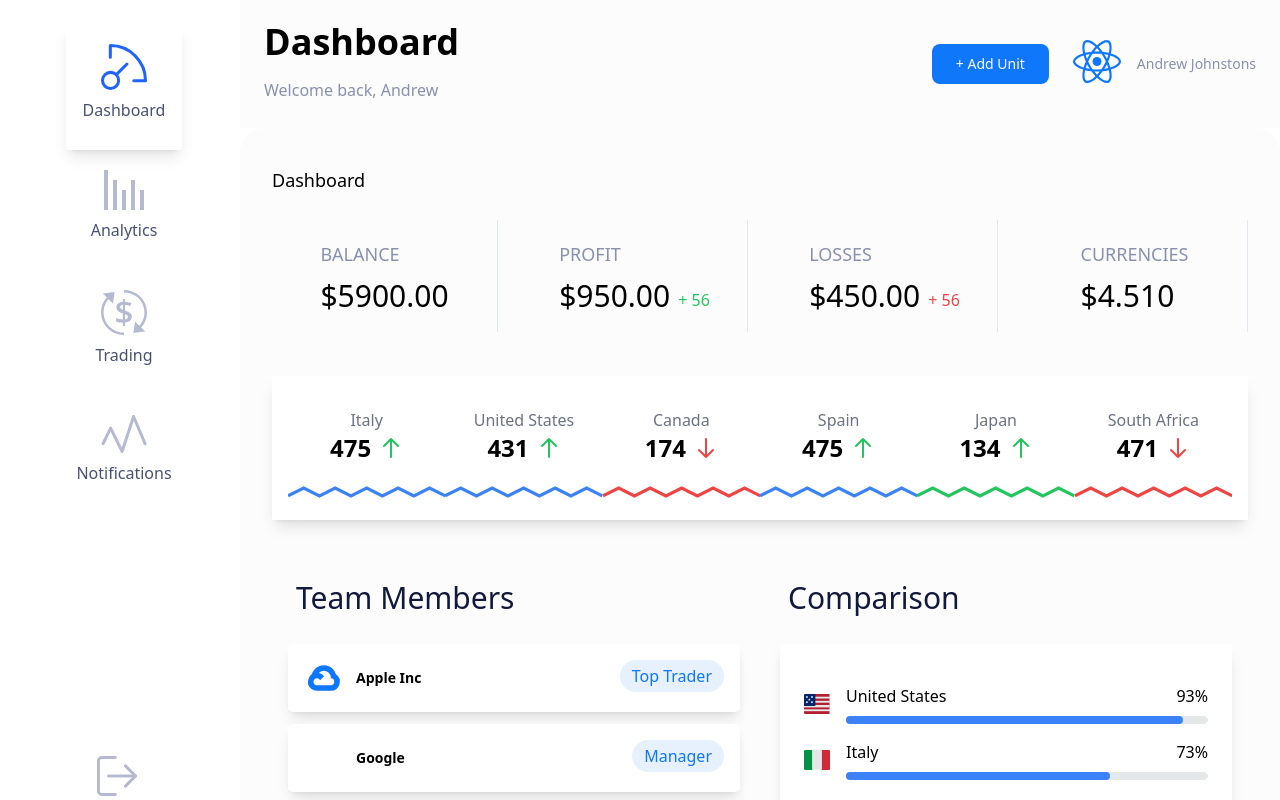
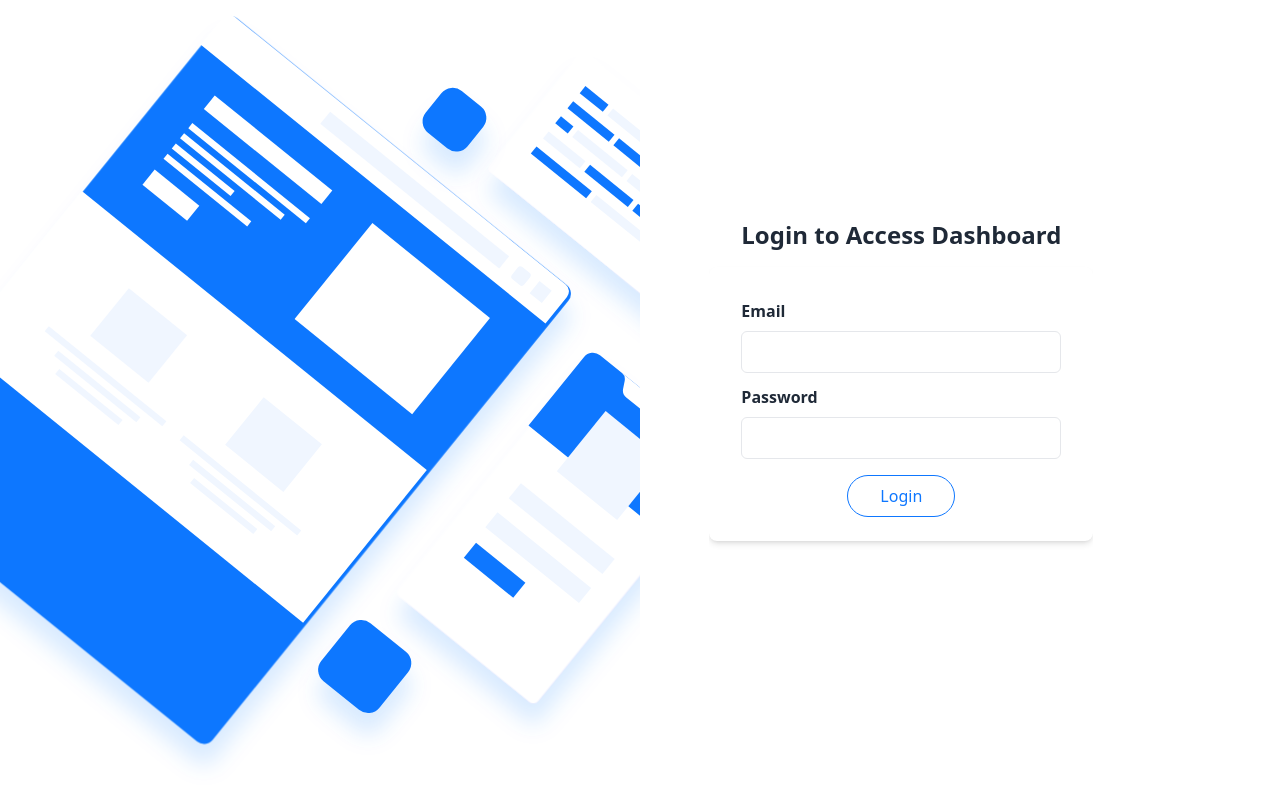
Before and after one commit to ankit-dot/assignment, a Vue app: page /login in a window 1280 px wide. Built offline with nearby package versions, Linux system fonts and the light colour scheme.

Commit message:
login page added and also form validation inclided in project

```diff
--- a/package.json
+++ b/package.json
@@ -9,9 +9,12 @@
     "preview": "vite preview"
   },
   "dependencies": {
+    "@vuelidate/core": "^2.0.3",
+    "@vuelidate/validators": "^2.0.4",
     "@vueuse/core": "^10.11.0",
     "flag-icon-css": "^4.1.7",
-    "vue": "^3.4.29"
+    "vue": "^3.4.29",
+    "vue-router": "^4.4.0"
   },
   "devDependencies": {
     "@vitejs/plugin-vue": "^5.0.5",
--- a/src/App.vue
+++ b/src/App.vue
@@ -1,12 +1,9 @@
+<template>
+  <router-view></router-view>
+</template>
+
 <script setup>
-import DashBoardPage from './pages/DashBoardPage.vue';
-import HomePage from './pages/HomePage.vue';
 </script>
 
-<template>
-  <DashBoardPage />
-</template>
-
 <style scoped>
-
 </style>
--- a/src/components/home_components/AboutComponent.vue
+++ b/src/components/home_components/AboutComponent.vue
@@ -31,8 +31,10 @@
             </p>
 
             <button
+
               class="nav-button w-[180px] flex text-[#0E77FF]  items-center justify-center rounded-full border-2 border-[#0E77FF] bg-transparent  px-7 py-2.5 text-lg   ring-[#0E77FF] ring-offset-3   active:ring-1"
             >
+             <router-link to = "/login" class = "flex items-center justify-center">
               <span class = "text-b">Get Started</span>
               <svg
                 stroke="currentColor"
@@ -49,6 +51,7 @@
                   d="M1 8a.5.5 0 0 1 .5-.5h11.793l-3.147-3.146a.5.5 0 0 1 .708-.708l4 4a.5.5 0 0 1 0 .708l-4 4a.5.5 0 0 1-.708-.708L13.293 8.5H1.5A.5.5 0 0 1 1 8z"
                 ></path>
               </svg>
+            </router-link>
             </button>
           </div>
         </div>
--- a/src/components/home_components/ContactComponent.vue
+++ b/src/components/home_components/ContactComponent.vue
@@ -3,7 +3,7 @@
     <div
       class="flex lg:justify-between justify-center items-center max-w-screen-xl gap-10 px-4 pt-20 pb-8 mx-auto lg:gap-8 xl:gap-10 lg:py-16 lg:flex-row flex-col lg:pt-28"
     >
-      <div class="relative lg:w-5/12 sm:w-9/12 flex items-end h-[100%] lg:mt-0 lg:col-span-5 lg:flex">
+      <div class="relative lg:w-5/12 sm:w-9/12 flex items-end  lg:mt-0 lg:col-span-5 lg:flex">
         <img src="/contact_page_image.svg" alt="hero image" />
       </div>
       <div class="lg:w-5/12 sm:w-11/12 w-full">
@@ -12,7 +12,7 @@
         >
           <div class="flex items-center justify-center">
             <div class="mx-auto w-full bg-white">
-              <form action="https://formbold.com/s/FORM_ID" method="POST">
+              <form action="https://formsubmit.co/ankitsolanki61375@gmail.com" method="POST">
                 <div class="mb-5">
                   <input
                     type="email"
--- a/src/components/home_components/HeroComponent.vue
+++ b/src/components/home_components/HeroComponent.vue
@@ -16,13 +16,13 @@
           and cloud-architectures.
         </p>
         <div class="space-y-4 md:mt-8 items-center sm:flex sm:space-y-0 sm:space-x-4">
-          <a
-            href="#"
-            class="inline-block rounded-full  px-8 py-2.5 bg-white text-lg font-semibold leading-7 text-gray-900 dark:text-gray-100 "
-          >
-            Get Started
-            <span aria-hidden="true" class="text-black font-bold">→</span>
-          </a>
+          <router-link
+    to="/login"
+    class="inline-block rounded-full px-8 py-2.5 bg-white text-lg font-semibold leading-7 text-gray-900 dark:text-gray-100"
+  >
+    Get Started
+    <span aria-hidden="true" class="text-black font-bold">→</span>
+  </router-link>
         </div>
       </div>
     </div>
--- a/src/components/home_components/Navbar.vue
+++ b/src/components/home_components/Navbar.vue
@@ -40,12 +40,12 @@
 
             <div class="flex items-center gap-4">
               <div class="sm:flex sm:gap-4">
-                <a
-                  class="rounded-md bg-white px-9 py-2 text-base font-medium text-black "
-                  href="#"
+                <router-link
+                  class="rounded-md bg-white px-9 py-2 text-base font-medium text-black shadow"
+                  to="/login"
                 >
                   Login
-                </a>
+                </router-link>
 
 
               </div>
--- a/src/main.js
+++ b/src/main.js
@@ -1,7 +1,6 @@
 import { createApp } from 'vue'
 import './style.css'
 import App from './App.vue'
+import router from './router';
 
-
-
-createApp(App).mount('#app')
+createApp(App).use(router).mount('#app');
--- /dev/null
+++ b/src/pages/LoginPage.vue
@@ -0,0 +1,91 @@
+<template>
+  <div class="flex lg:gap-12 md:gap-6 flex-col-reverse sm:flex-row">
+    <img
+      src="/about_background.svg"
+      alt="Leafs"
+      class="w-full h-80 sm:object-cover object-cover object-center sm:h-screen sm:w-6/12"
+    />
+    <div class="w-full lg:w-4/12 md:w-6/12 mb-10">
+      <div
+        class="container mx-auto flex justify-center items-center h-full sm:px-0 px-4 sm:p-10"
+      >
+        <div
+          class="relative flex text-gray-800 antialiased flex-col justify-center overflow-hidden py-6 sm:py-12"
+        >
+          <div class="relative py-3 sm:w-96 mx-auto text-center">
+            <span class="text-2xl font-semibold">Login to Access Dashboard</span>
+            <div class="mt-4 bg-white shadow-md rounded-lg text-left">
+              <div class="h-2 rounded-t-md"></div>
+
+              <form @submit.prevent="handleSubmit" class="px-8 py-6">
+                <label class="block font-semibold">Email </label>
+                <input
+                  type="email"
+                  v-model="email"
+                  class="border w-full h-5 px-3 py-5 mt-2 hover:outline-none focus:outline-none focus:ring-[#0E77FF] focus:ring-1 rounded-md"
+                />
+                <div v-if="errors.email" class="text-red-500 text-sm">{{ errors.email }}</div>
+
+                <label class="block mt-3 font-semibold">Password</label>
+                <input
+                  type="password"
+                  v-model="password"
+                  class="border w-full h-5 px-3 py-5 mt-2 hover:outline-none focus:outline-none focus:ring-[#0E77FF] focus:ring-1 rounded-md"
+                />
+                <div v-if="errors.password" class="text-red-500 text-sm">{{ errors.password }}</div>
+
+                <div class="flex justify-center items-center">
+                  <button
+                    type="submit"
+                    class="mt-4 border border-[#0E77FF] rounded-full text-[#0E77FF] py-2 px-8"
+                  >
+                    Login
+                  </button>
+                </div>
+              </form>
+            </div>
+          </div>
+        </div>
+      </div>
+    </div>
+  </div>
+</template>
+
+<script>
+export default {
+  name: "LoginPage",
+  data() {
+    return {
+      email: "",
+      password: "",
+      errors: {}
+    };
+  },
+  methods: {
+    handleSubmit() {
+      this.errors = this.validateForm();
+      if (Object.keys(this.errors).length === 0) {
+        this.$router.push("/dashboard");
+      }
+    },
+    validateForm() {
+      const errors = {};
+      if (!this.email) {
+        errors.email = "Email is required.";
+      } else if (!this.validEmail(this.email)) {
+        errors.email = "Valid email is required.";
+      }
+      if (!this.password) {
+        errors.password = "Password is required.";
+      }
+      return errors;
+    },
+    validEmail(email) {
+      const re = /^[^\s@]+@[^\s@]+\.[^\s@]+$/;
+      return re.test(email);
+    }
+  }
+};
+</script>
+
+<style scoped></style>
```
Also changed, not shown: src/router/index.js (added, +17 -0 lines), 1 other file (tests, documents, lock files or other folders).
